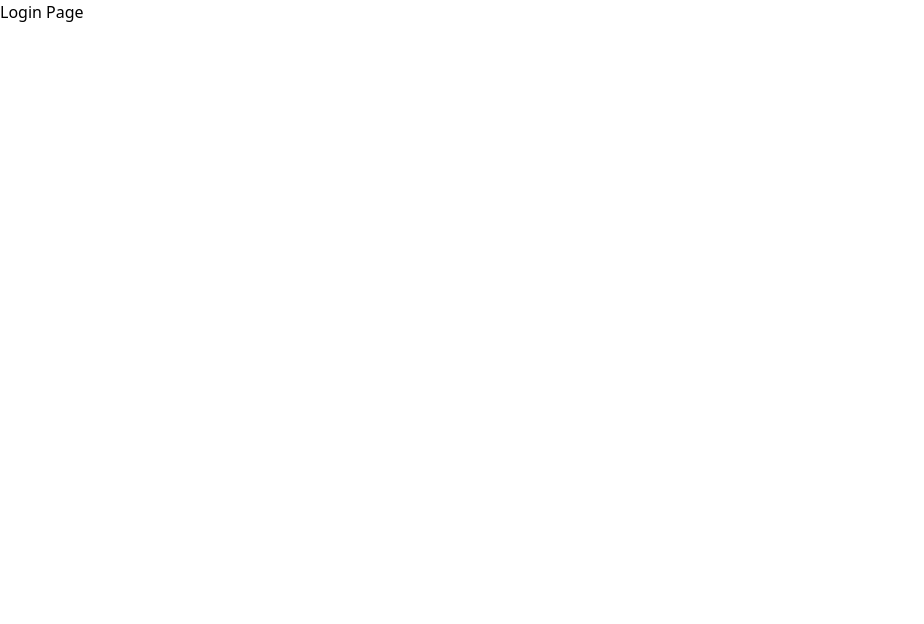
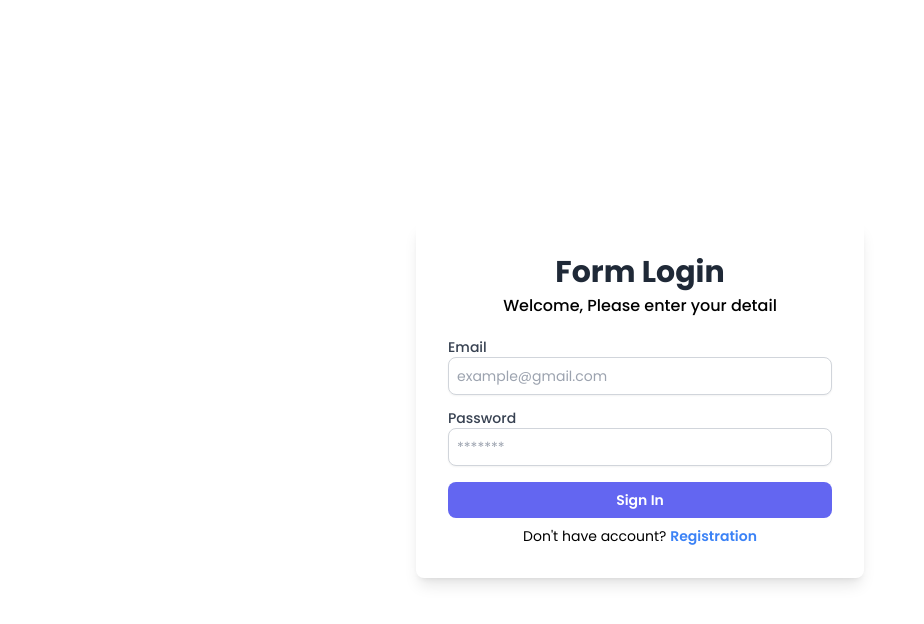
Before and after one commit to msfrzl1/langgeng-travel, a React (Vite) app: page /login in a window 1280 px wide. Shown: the top 624 px of the page, without its empty margins (0-924 px from the left). Built offline with nearby package versions, Linux system fonts and the light colour scheme; the HTML template or start-up script is replaced by a standard one.

Commit message:
add FormLogin and AuthLayout components; update login page

```diff
--- /dev/null
+++ b/src/components/Fragments/FormLogin/index.jsx
@@ -0,0 +1,31 @@
+import Button from "../../Elements/Button";
+import FormInput from "../../Elements/FormInput";
+import Gap from "../../Elements/Gap";
+
+export default function FormLogin() {
+  return (
+    <form>
+      <FormInput
+        id={"email"}
+        htmlFor={"email"}
+        label={"Email"}
+        type={"email"}
+        placeholder={"example@gmail.com"}
+      />
+      <Gap y={0.8} />
+      <FormInput
+        id={"password"}
+        htmlFor={"password"}
+        label={"Password"}
+        type={"password"}
+        placeholder={"*******"}
+      />
+      <Gap y={1} />
+      <Button
+        type={"submit"}
+        value={"Sign In"}
+        classname="w-full bg-indigo-500 py-2 hover:bg-indigo-700"
+      />
+    </form>
+  );
+}
--- /dev/null
+++ b/src/components/Layouts/AuthLayout/index.jsx
@@ -0,0 +1,34 @@
+import { Link } from "react-router-dom";
+import Gap from "../../Elements/Gap";
+
+export default function AuthLayout({ title, type, children }) {
+  return (
+    <div className="min-h-screen flex justify-center items-center font-poppins">
+      <div className="w-full max-w-md p-8 shadow-lg rounded-lg">
+        <h1 className="text-3xl font-bold text-center text-gray-800">
+          {title}
+        </h1>
+        <Gap y={0.2} />
+        <p className="font-medium text-center tex-slate-500">
+          Welcome, Please enter your detail
+        </p>
+        <Gap y={1.2} />
+        {children}
+        <div className="text-sm text-center mt-2">
+          <p>
+            {type === "login" ? "Don't have account?" : "Alredy have account?"}{" "}
+            {type === "login" ? (
+              <Link to="/register" className="text-blue-500 font-semibold">
+                Registration
+              </Link>
+            ) : (
+              <Link to="/login" className="text-blue-500 font-semibold">
+                Login
+              </Link>
+            )}
+          </p>
+        </div>
+      </div>
+    </div>
+  );
+}
--- a/src/pages/login/index.jsx
+++ b/src/pages/login/index.jsx
@@ -1,7 +1,10 @@
+import FormLogin from "../../components/Fragments/FormLogin";
+import AuthLayout from "../../components/Layouts/AuthLayout";
+
 export default function LoginPage() {
   return (
-    <div>
-      <h1>Login Page</h1>
-    </div>
+    <AuthLayout title={"Form Login"} type={"login"}>
+      <FormLogin />
+    </AuthLayout>
   );
 }
```
